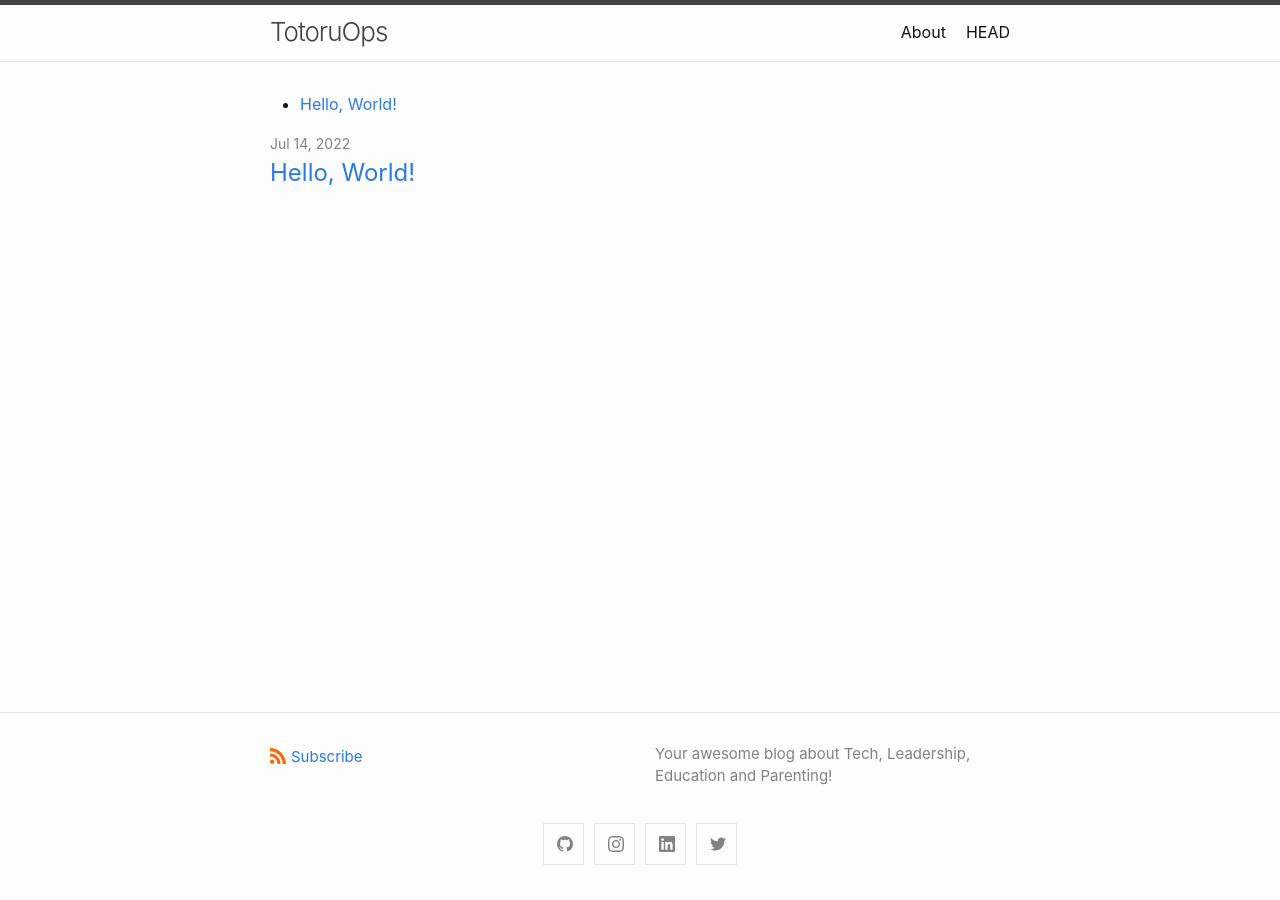
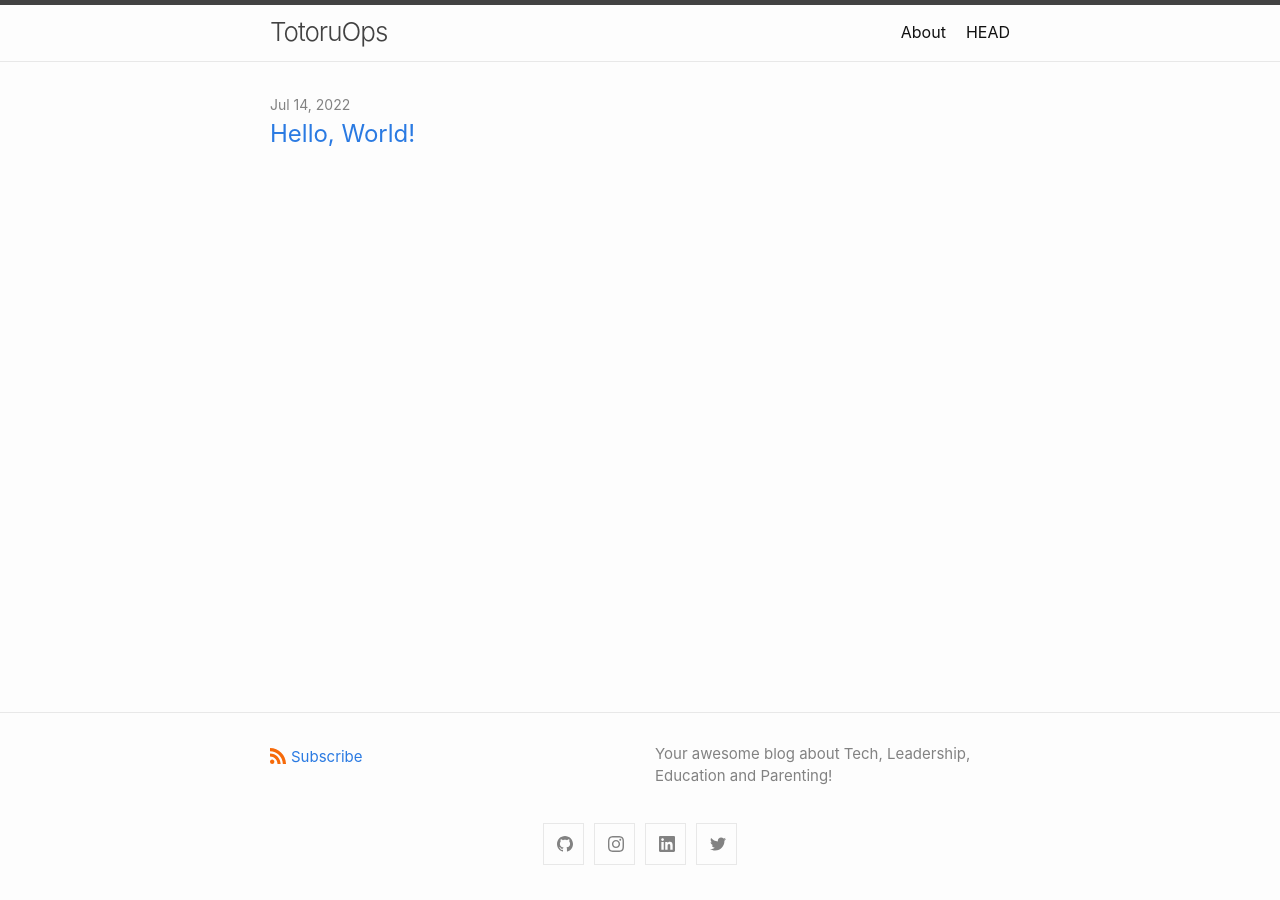
Before and after one commit to TotoruOps/blog, a Jekyll site: the page built from index.md, in a window 1280 px wide. Built offline with Jekyll 4.4.1, drawn with Linux system fonts in a browser that asks for light colours.

Commit message:
layouts/home: undo

```diff
--- a/_layouts/home.html
+++ b/_layouts/home.html
@@ -7,14 +7,8 @@ layout: default
     <h1 class="page-heading">{{ page.title }}</h1>
   {%- endif -%}
 
-  <!-- {{ content }} -->
-  <ul>
-    {% for post in site.posts %}
-      <li>
-        <a href="{{ post.url }}">{{ post.title }}</a>
-      </li>
-    {% endfor %}
-  </ul>
+  {{ content }}
+
 
   {% if site.paginate %}
     {% assign posts = paginator.posts %}
```
